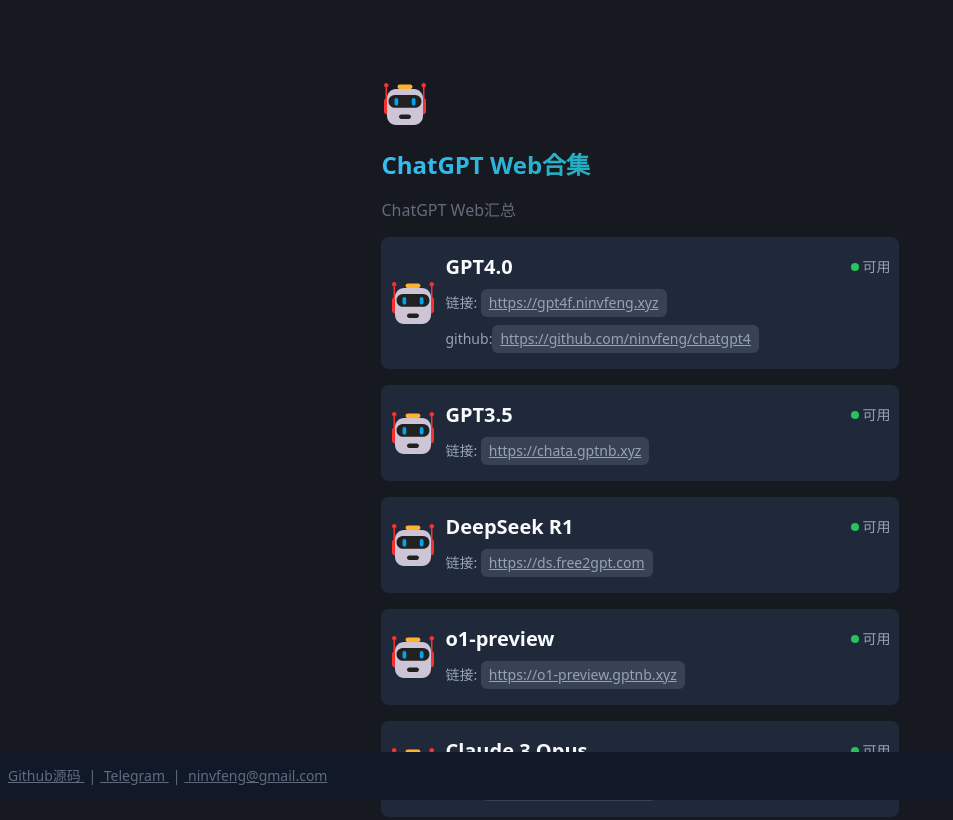
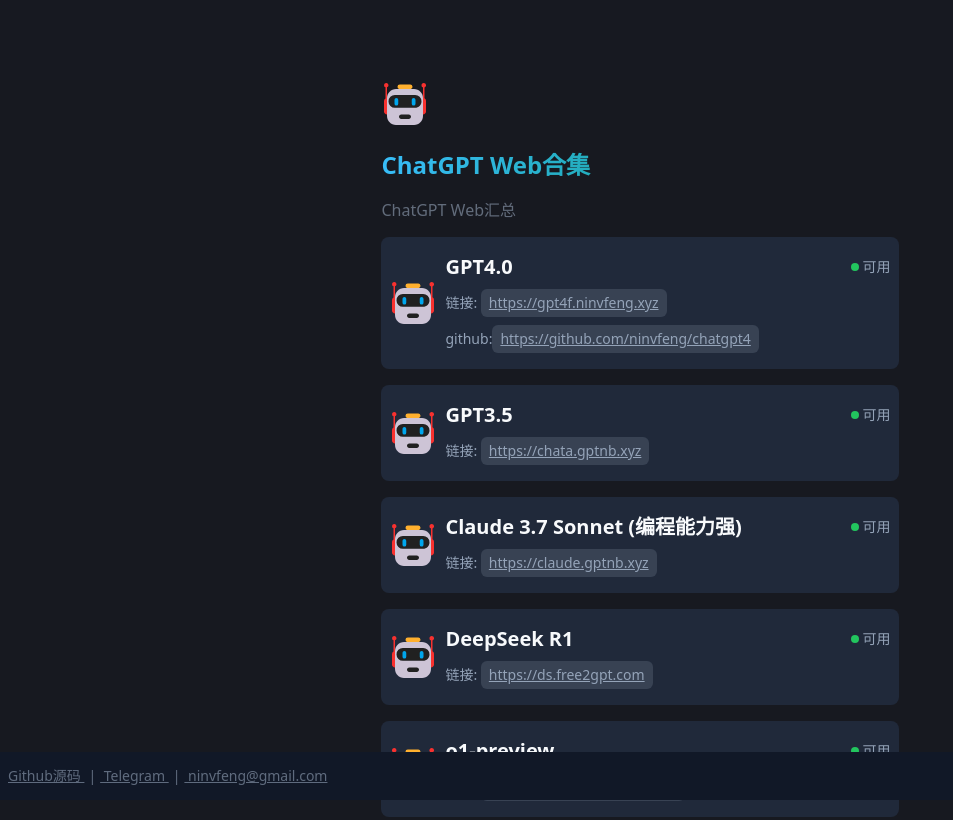
Before and after one commit to ninvfeng/chatgpts, a plain HTML site: page index.html in a window 1280 px wide. Shown: the top 820 px of the page, without its empty margins (0-953 px from the left). Drawn offline with Linux system fonts and the light colour scheme.

Commit message:
Update index.html

```diff
--- a/index.html
+++ b/index.html
@@ -134,6 +134,11 @@
                 status: '可用',
               },
               {
+                name: 'Claude 3.7 Sonnet (编程能力强)',
+                url: 'https://claude.gptnb.xyz',
+                status: '可用',
+              },
+              {
                 name: 'DeepSeek R1',
                 url: 'https://ds.free2gpt.com',
                 status: '可用',
@@ -141,11 +146,6 @@
               {
                 name: 'o1-preview',
                 url: 'https://o1-preview.gptnb.xyz',
-                status: '可用',
-              },
-              {
-                name: 'Claude 3 Opus',
-                url: 'https://claude.gptnb.xyz',
                 status: '可用',
               },
               {
```
